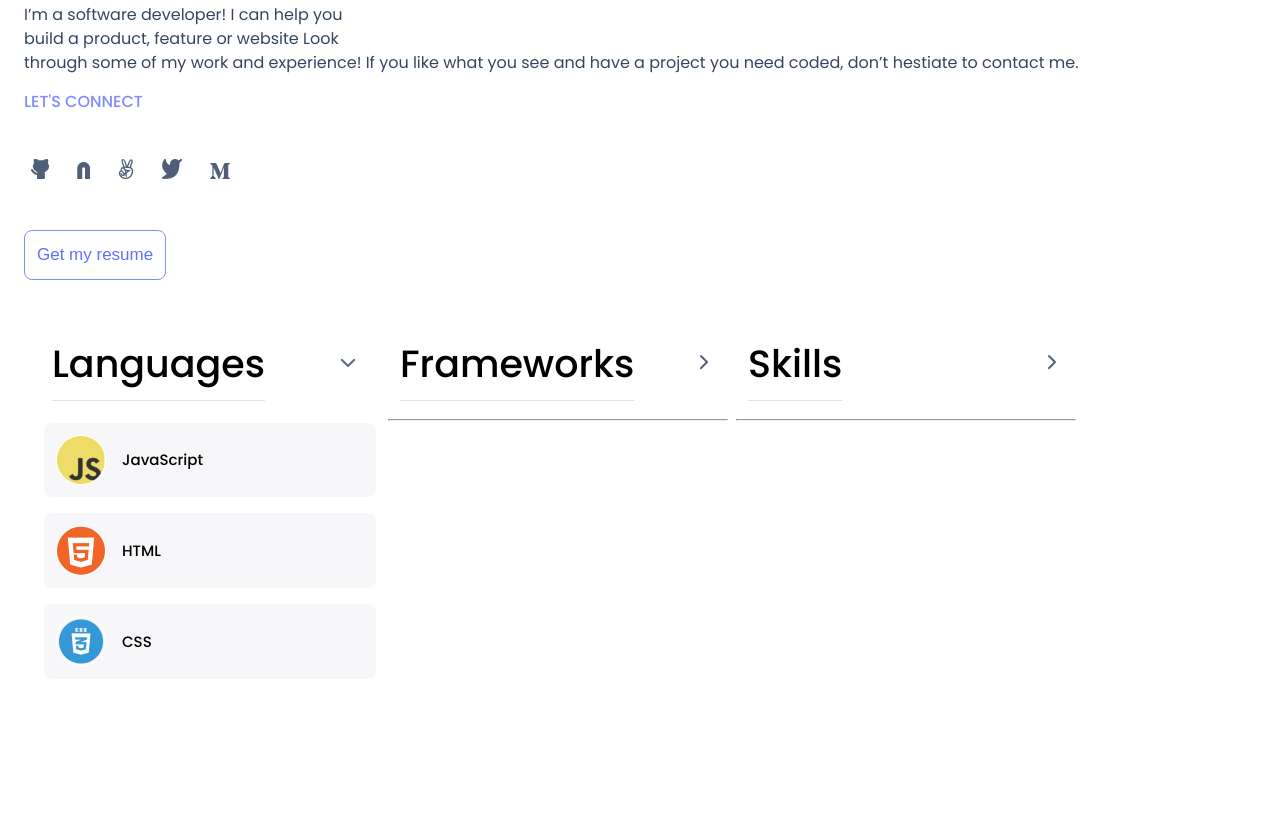
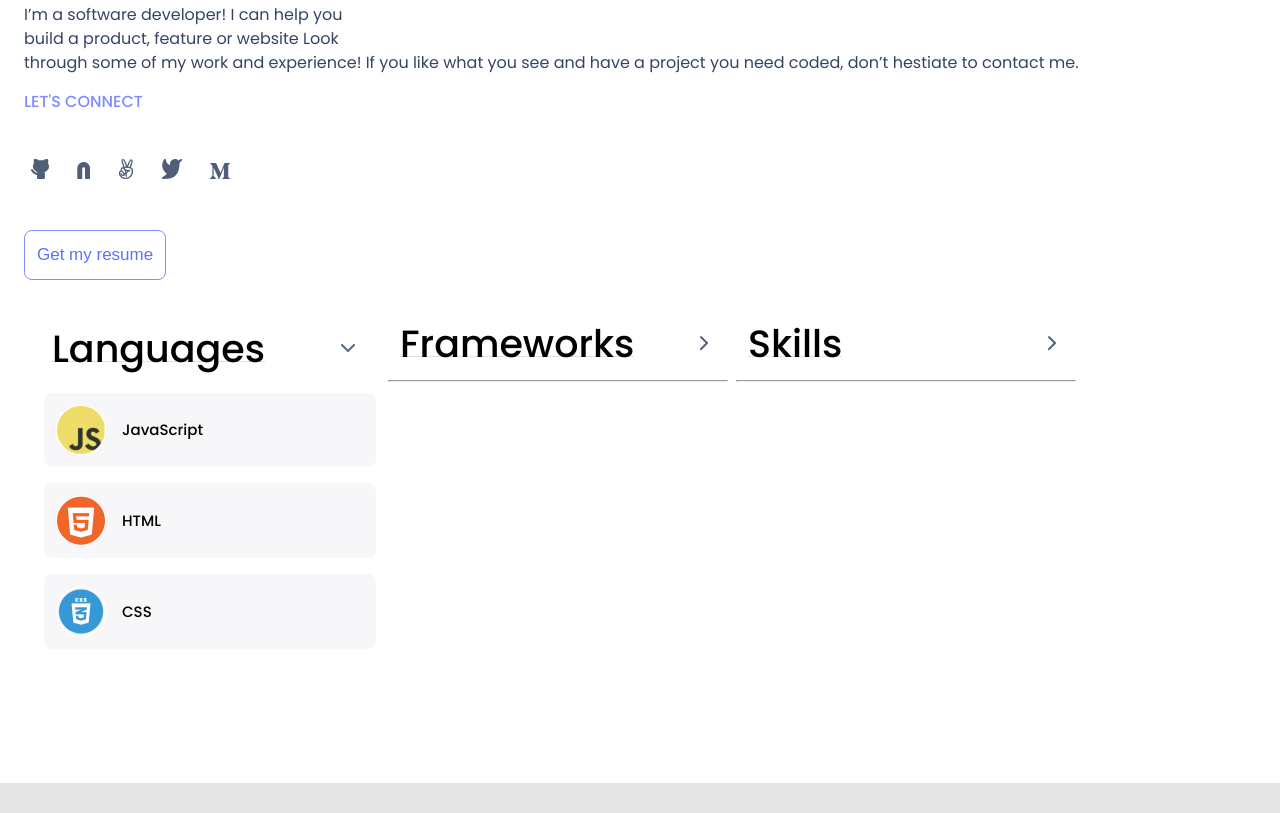
Before and after one commit to ShaddyMore/Mobile-Setup-Head-Middle, a website: page index.html in a window 1280 px wide. Shown: the part 6703-7516 px from the top of the page. After the commit the page ends 7486 px from the top, so only its background shows below. Drawn offline with Linux system fonts and the light colour scheme.

Commit message:
Update style sheet

```diff
--- a/style.css
+++ b/style.css
@@ -306,12 +306,8 @@ li {
   float: left;
   margin: 0;
   gap: 8px;
-}
-
-.skill-title  {
   display: flex;
   justify-content: space-between;
-  padding: 24px 0;
   border-bottom: 1px solid #dfe1e6;
 }
 
```
